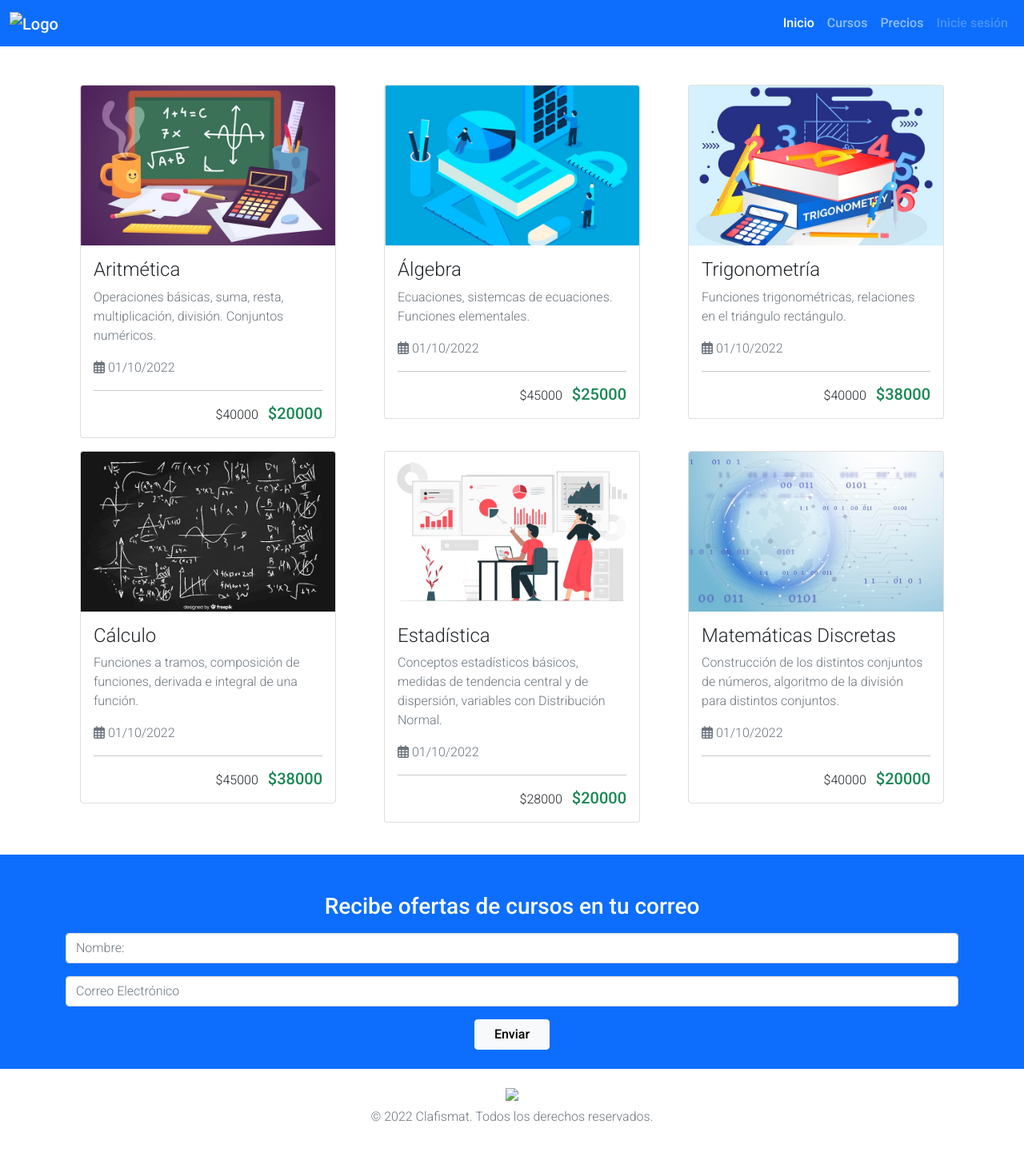
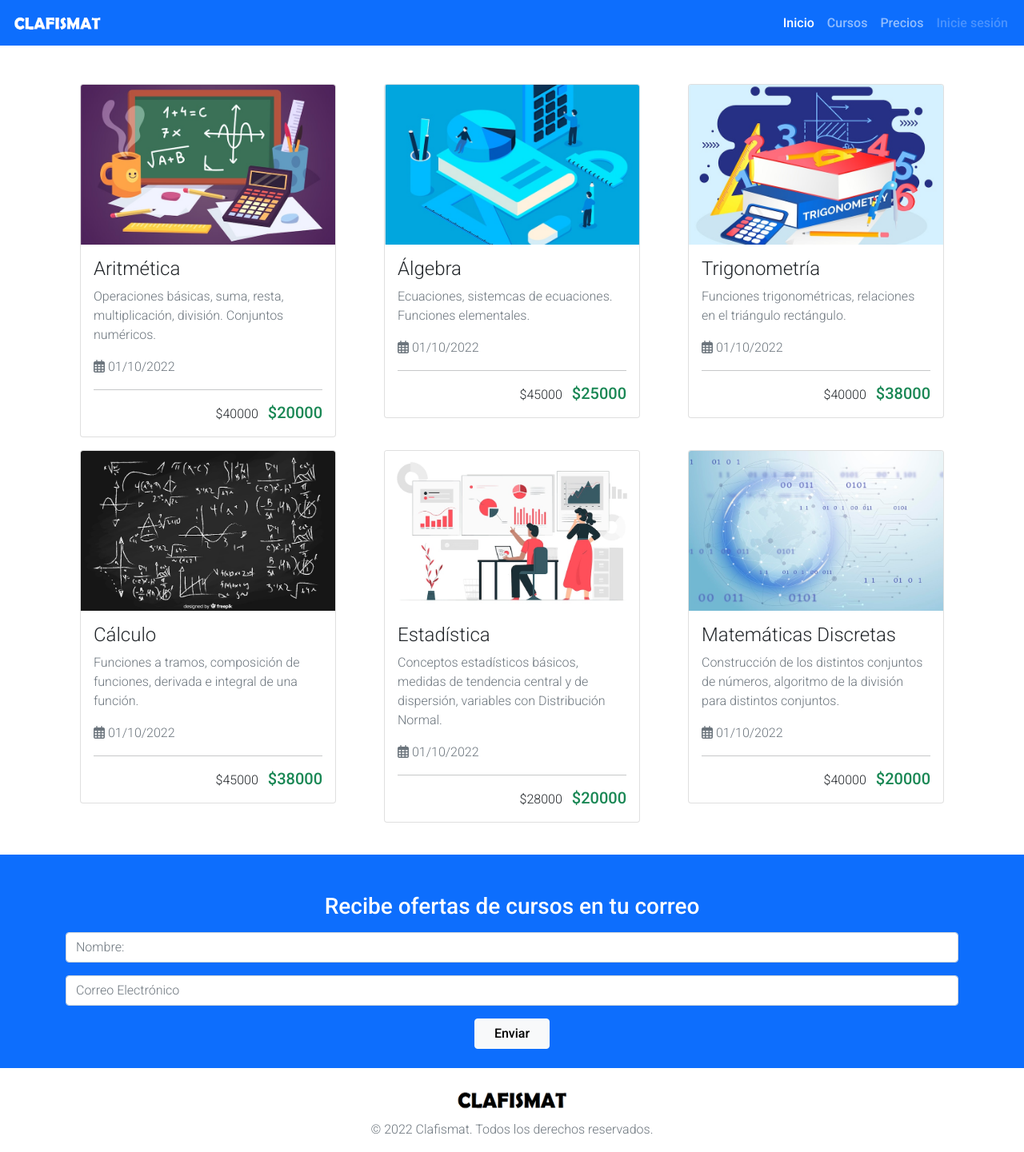
Before and after one commit to lorenzoch2/gabrielcespedes-bootstrap-lorenzoch2, a plain HTML site: page index.html in a window 1280 px wide. Shown: the whole page at 80% size. Drawn offline with nearby package versions, Linux system fonts and the light colour scheme; the site is published under a folder, as on GitHub Pages, so addresses that start at the root find nothing.

Commit message:
imagenes logos

```diff
--- a/index.html
+++ b/index.html
@@ -24,7 +24,7 @@
     <nav class="navbar navbar-expand-lg bg-primary navbar-dark">
         <div class="container-fluid">
           <a class="navbar-brand" href="#">
-            <img src="/assets/imgs/logo2.png" alt="Logo">
+            <img src="assets/imgs/logo2.png" alt="Logo">
           </a>
           <button class="navbar-toggler" type="button" data-bs-toggle="collapse" data-bs-target="#navbarNav" aria-controls="navbarNav" aria-expanded="false" aria-label="Toggle navigation">
             <span><i class="fa-solid fa-bars"></i></span>
@@ -170,7 +170,7 @@
 
     </form>
     <footer class="text-center fw-light" alt="Logo">
-        <img src="/assets/imgs/logo.png" class="my-2">
+        <img src="assets/imgs/logo.png" class="my-2">
         <p class="text-secondary">© 2022 Clafismat. Todos los derechos reservados.</p>
     </footer>
 
```
